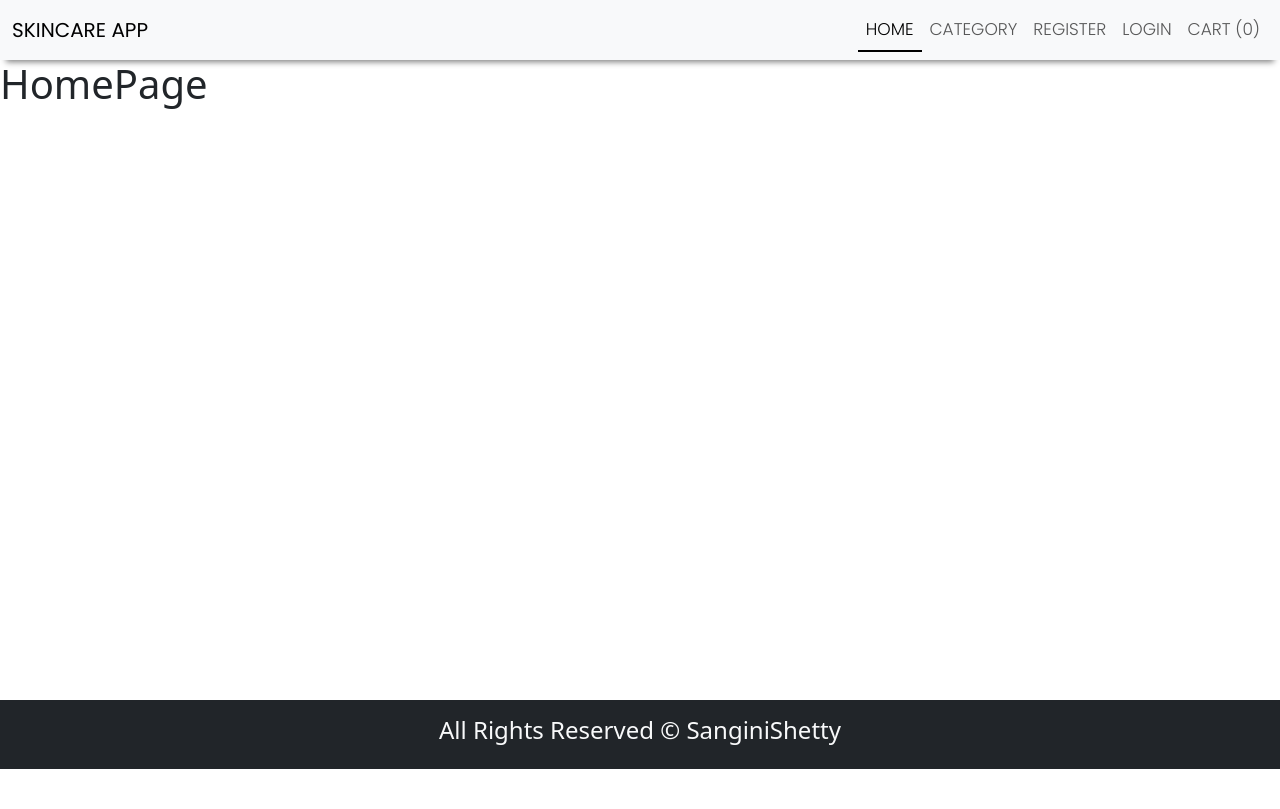
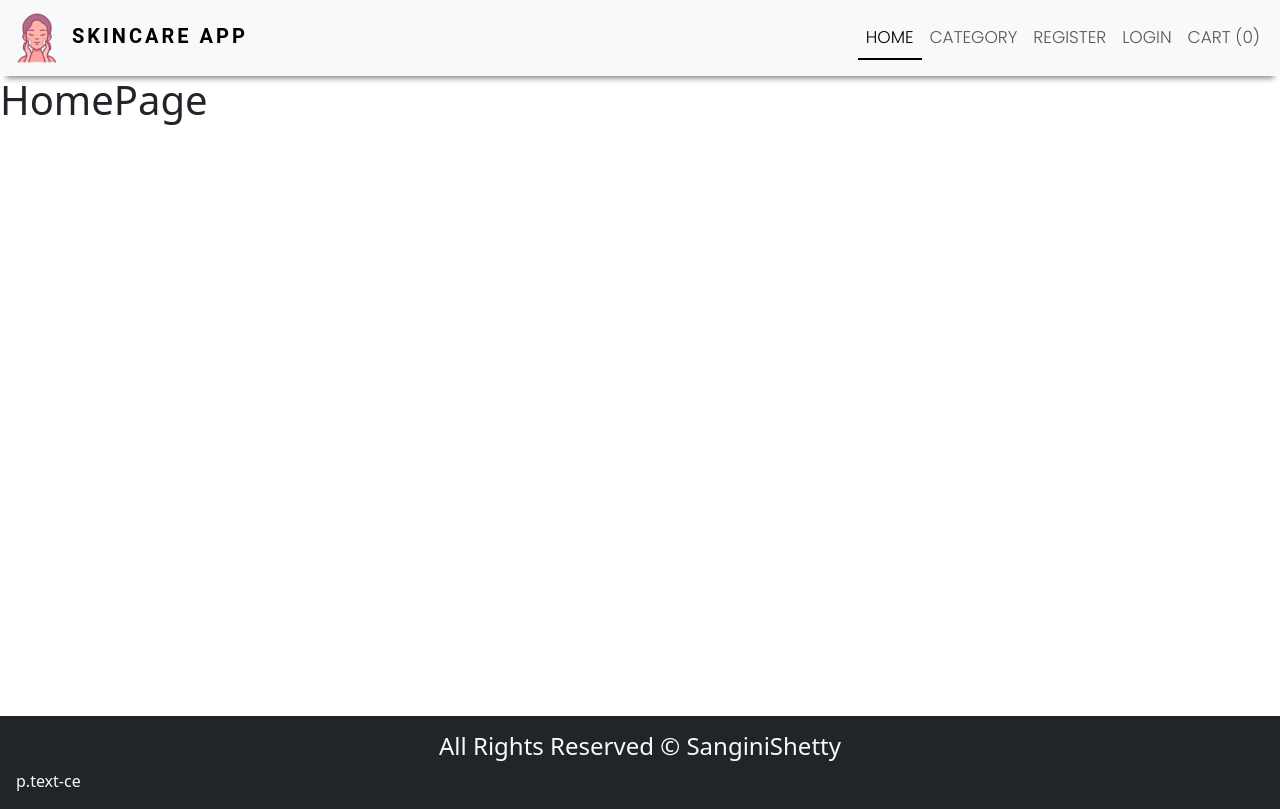
Before and after one commit to SanginiShetty/Skincare, a React (Create React App) app in the folder client/: page / in a window 1280 px wide. Built offline with nearby package versions, Linux system fonts and the light colour scheme; a web font is replaced by a local one.

Commit message:
16th commit

```diff
--- a/client/src/components/layout/Footer.js
+++ b/client/src/components/layout/Footer.js
@@ -4,6 +4,7 @@ const Footer = () => {
   return (
     <div className='bg-dark text-light p-3'>
       <h4 className='text-center'>All Rights Reserved &copy; SanginiShetty</h4>
+      p.text-ce
     </div>
   )
 }
--- a/client/src/components/layout/Header.js
+++ b/client/src/components/layout/Header.js
@@ -1,6 +1,5 @@
 import React from 'react';
 import {NavLink, Link} from 'react-router-dom';
-import {} from 'react-icons';
 
 const Header = () => {
   return (
@@ -12,7 +11,12 @@ const Header = () => {
     </button>
     <div className="collapse navbar-collapse" id="navbarTogglerDemo01">
       <Link to = '/' className="navbar-brand">
-         SKINCARE APP
+      <img
+        src="/images/skincare.png"
+        alt="Skincare"
+        style={{ height: "50px", marginRight: "10px" }}
+      />
+       SKINCARE APP
       </Link>
       <ul className="navbar-nav ms-auto mb-2 mb-lg-0">
         <li className="nav-item">
--- a/client/src/index.css
+++ b/client/src/index.css
@@ -27,3 +27,9 @@
 .active {
   border-bottom: 2px solid black;
 }
+
+.navbar-brand{
+  font-weight: 700;
+  font-family: 'roboto', sans-serif;
+  letter-spacing: 3px;
+}
```
